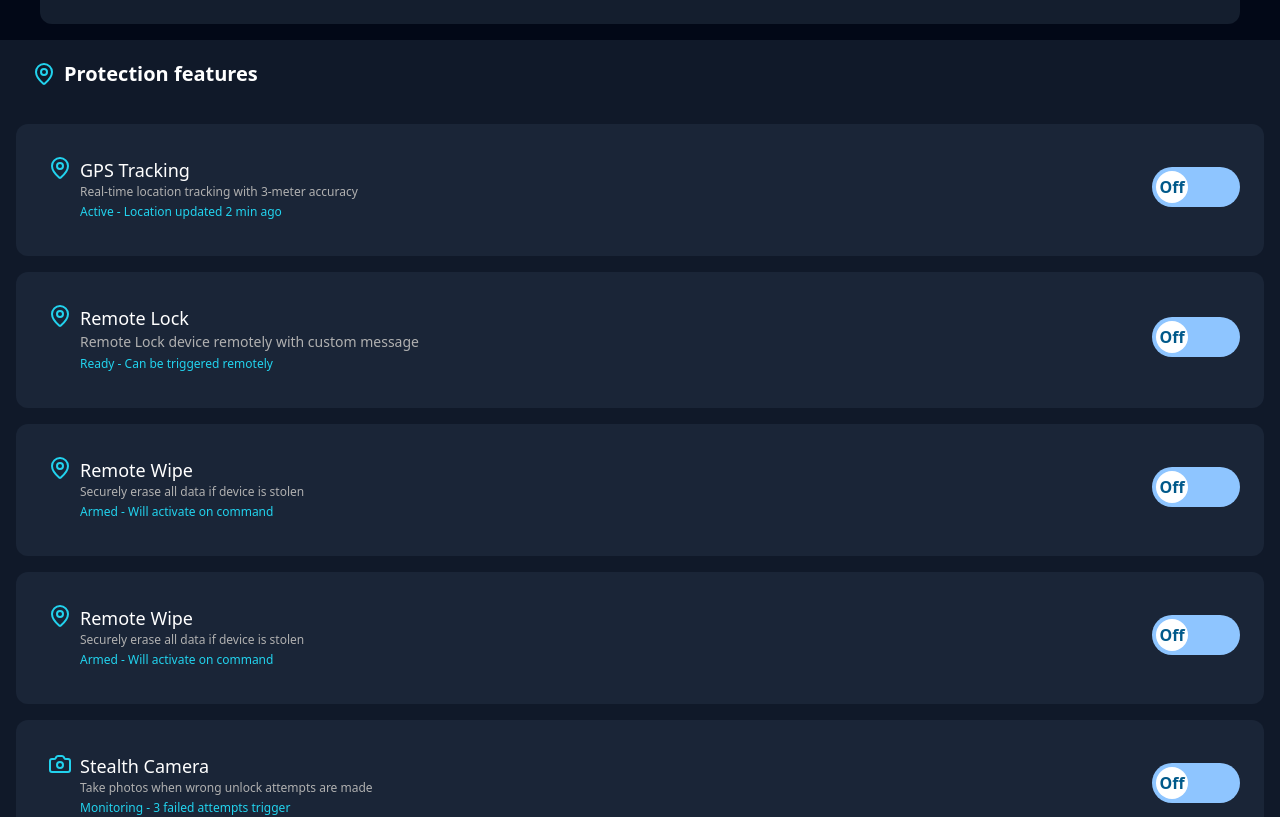
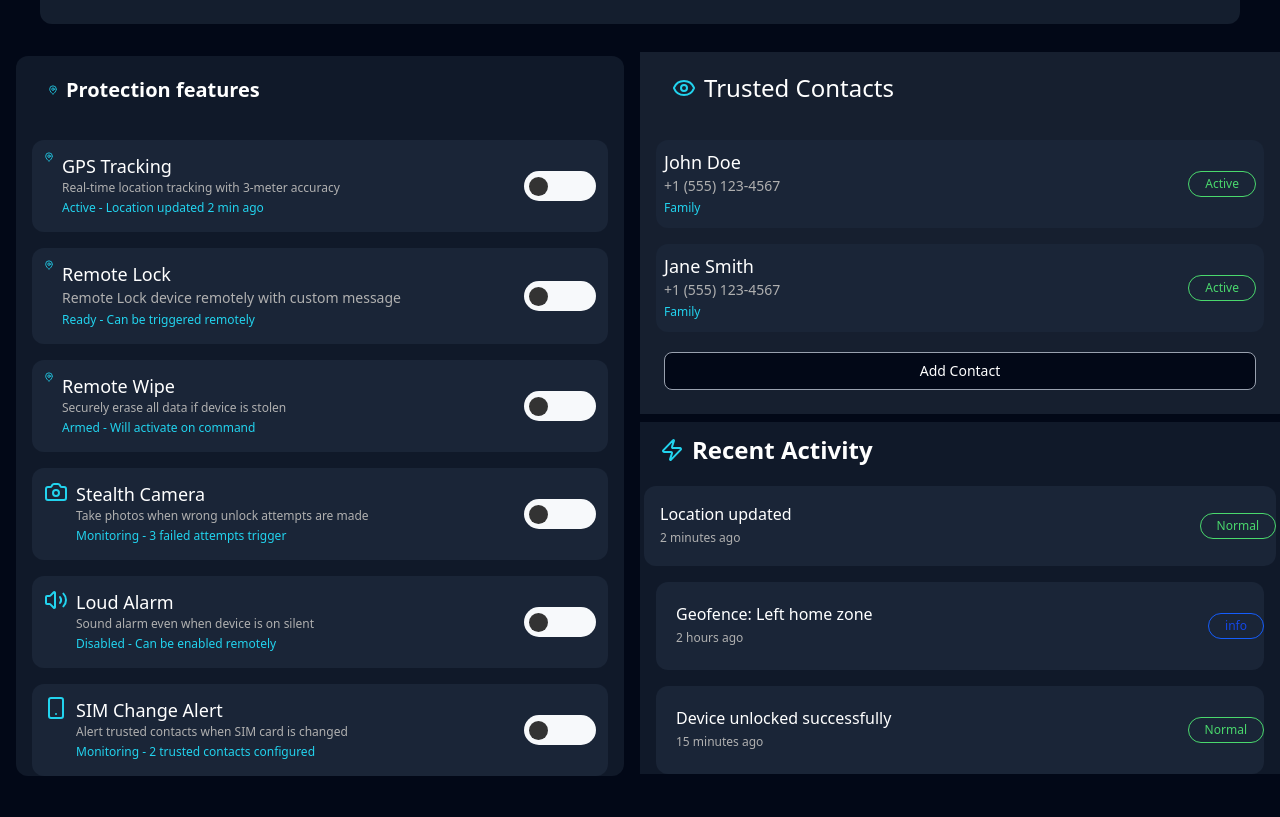
Before and after one commit to faris-dm/DashBoard-Ui, a React (Vite) app: page / in a window 1280 px wide. Shown: the part 348-1165 px from the top of the page. Built offline with nearby package versions, Linux system fonts and the light colour scheme.

Commit message:
added some responsivness

```diff
--- a/src/componts/AntiThef.jsx
+++ b/src/componts/AntiThef.jsx
@@ -7,7 +7,9 @@ import BigLocation from "./svg5/BigLocation.svg";
 import Phone from "./svg5/phone.svg";
 import camera from "./svg5/camera.svg";
 import sound from "./svg5/sound.svg";
-
+import trush from "./svg5/trush.svg";
+import eye from "./svg5/eye.svg";
+import flash from "./svg5/flash.svg";
 import Protection from "./svg5/protection.svg";
 import { motion } from "framer-motion";
 import Switch from "./switch";
@@ -37,8 +39,8 @@ function AntiThef() {
               <p className="text-sm"> Locate Device</p>
             </button>
             <button
-              className="flex items-center gap-2
-            border border-gray-400 rounded-lg p-4 bg-[#731C1E] "
+              className="flex items-center gap-1
+            border border-gray-400 rounded-lg p-2  bg-[#731C1E] "
             >
               <img src={Alert} alt="" />
               <p className="text-sm ">Emergency Lock</p>
@@ -83,13 +85,17 @@ function AntiThef() {
         </div>
       </div>
 
-      <div className="my-4 bg-[#101929]">
+      <div className="grid lg:grid-cols-2 md:grid-cols-1 sm:grid-1 mb-2">
+        <div>
+          <div className="m-4 rounded-xl bg-[#101929]">
             <div className="flex items-center m-3 p-5  ">
               <img className="" src={small} alt="" />
               <h2 className="text-xl font-bold px-2">Protection features</h2>
             </div>
-        <div className="flex items-center justify-between p-3 bg-[#1A2537] m-4 rounded-xl">
-          <div className=" items-center  p-2 rounded-xl m-3">
+
+            {/*  frist compoents */}
+            <div className="flex items-center justify-between m-4 p-3 bg-[#1A2537]  rounded-xl">
+              <div className=" items-center   rounded-xl ">
                 <div className=" flex items-start gap-2">
                   <img src={small} alt="" />
                   <div>
@@ -109,9 +115,11 @@ function AntiThef() {
               </div>
             </div>
 
+            {/* end of frist compoents */}
+
             {/*  the second section  */}
-        <div className="flex items-center justify-between p-3 bg-[#1A2537] m-4 rounded-xl">
-          <div className=" items-center  p-2 rounded-xl m-3">
+            <div className="flex items-center m-4 p-3 justify-between  bg-[#1A2537]  rounded-xl">
+              <div className=" items-center  rounded-xl ">
                 <div className=" flex items-start gap-2">
                   <img src={small} alt="" />
                   <div>
@@ -133,33 +141,9 @@ function AntiThef() {
 
             {/* end here */}
 
-        {/*  third compoents */}
-        <div className="flex items-center justify-between p-3 bg-[#1A2537] m-4 rounded-xl">
-          <div className=" items-center  p-2 rounded-xl m-3">
-            <div className=" flex items-start gap-2">
-              <img src={small} alt="" />
-              <div>
-                <h3 className=" text-lg font-medium">Remote Wipe</h3>
-                <p className="text-[#b0b0b0] text-xs">
-                  Securely erase all data if device is stolen
-                </p>
-                <p className="text-[#22d3ee] text-xs py-1">
-                  Armed - Will activate on command
-                </p>
-              </div>
-            </div>
-          </div>
-          <div>
-            {" "}
-            <Switch />{" "}
-          </div>
-        </div>
-
-        {/*  thired componts end here */}
-
             {/*  fourth componts  */}
-        <div className="flex items-center justify-between p-3 bg-[#1A2537] m-4 rounded-xl">
-          <div className=" items-center  p-2 rounded-xl m-3">
+            <div className="flex items-center justify-between m-4 p-3  bg-[#1A2537]  rounded-xl">
+              <div className=" items-center  rounded-xl ">
                 <div className=" flex items-start gap-2">
                   <img src={small} alt="" />
                   <div>
@@ -183,8 +167,8 @@ function AntiThef() {
 
             {/*  fifth compoents  */}
 
-        <div className="flex items-center justify-between p-3 bg-[#1A2537] m-4 rounded-xl">
-          <div className=" items-center  p-2 rounded-xl m-3">
+            <div className="flex items-center justify-between m-4 p-3  bg-[#1A2537]  rounded-xl">
+              <div className=" items-center  rounded-xl ">
                 <div className=" flex items-start gap-2">
                   <img src={camera} alt="" />
                   <div>
@@ -207,8 +191,8 @@ function AntiThef() {
 
             {/*  six componts  */}
 
-        <div className="flex items-center justify-between p-3 bg-[#1A2537] m-4 rounded-xl">
-          <div className=" items-center  p-2 rounded-xl m-3">
+            <div className="flex items-center justify-between bg-[#1A2537] m-4 p-3 rounded-xl">
+              <div className=" items-center  rounded-xl">
                 <div className=" flex items-start gap-2">
                   <img src={sound} alt="" />
                   <div>
@@ -232,8 +216,8 @@ function AntiThef() {
 
             {/* final Componets */}
 
-        <div className="flex items-center justify-between p-3 bg-[#1A2537] m-4 rounded-xl">
-          <div className=" items-center  p-2 rounded-xl m-3">
+            <div className="flex items-center justify-between  bg-[#1A2537] m-4 p-3 rounded-xl">
+              <div className=" items-center  rounded-xl ">
                 <div className=" flex items-start gap-2">
                   <img src={Phone} alt="" />
                   <div>
@@ -255,6 +239,164 @@ function AntiThef() {
 
             {/*  end of sixth compoents */}
           </div>
+          {/* finish the frist mthod */}
+        </div>
+
+        <div>
+          <div className=" TRusted bg-[#161F2F]">
+            <div className="flex items-center m-3 p-5  ">
+              <img className="" src={eye} alt="" />
+              <h2 className="text-2xl font-normal px-2">Trusted Contacts</h2>
+            </div>
+
+            {/*  frist compoents */}
+            <div className="flex items-center justify-between m-4 p-2 bg-[#1A2537]  rounded-xl">
+              <div className=" items-center  rounded-xl ">
+                <div className=" flex items-start gap-2">
+                  <div>
+                    <h3 className=" text-lg font-medium">John Doe</h3>
+                    <p className="text-[#b0b0b0] text-sm">+1 (555) 123-4567</p>
+                    <p className="text-[#22d3ee] text-xs py-1">Family</p>
+                  </div>
+                </div>
+              </div>
+              <div>
+                {/* hhhhhhhh */}
+                <div className="flex items-center gap-2  border-1   border-solid border-[#4AD86D]  rounded-2xl text-sm  text-[#4AD86D]  px-4 py-0 my-1 text-xs ">
+                  <p className=" text-sm  text-[#4AD86D]    my-1 text-xs inline-block">
+                    Active
+                  </p>
+                </div>
+                {/* kkkk */}
+              </div>
+            </div>
+
+            <div className="flex items-center justify-between m-4 p-2 bg-[#1A2537]  rounded-xl">
+              <div className=" items-center  rounded-xl ">
+                <div className=" flex items-start gap-2">
+                  <div>
+                    <h3 className=" text-lg font-medium">Jane Smith</h3>
+                    <p className="text-[#b0b0b0] text-sm">+1 (555) 123-4567</p>
+                    <p className="text-[#22d3ee] text-xs py-1">Family</p>
+                  </div>
+                </div>
+              </div>
+              <div>
+                <div className="flex items-center gap-2  border-1   border-solid border-[#4AD86D]  rounded-2xl text-sm  text-[#4AD86D]  px-4 py-0 my-1 text-xs ">
+                  <p className=" text-sm  text-[#4AD86D]    my-1 text-xs inline-block">
+                    Active
+                  </p>
+                </div>
+              </div>
+            </div>
+
+            <div className="mx-5 p-1">
+              <button
+                className="w-full
+             mb-5  active:scale-98
+            border border-gray-400 rounded-lg  bg-[#020817] hover:opacity-40 hover:duration-300 ease-in-out"
+              >
+                <p className="text-sm p-2"> Add Contact</p>
+              </button>
+            </div>
+          </div>
+          {/* start on the first componts */}
+
+          {/*  gap between them */}
+
+          <div>
+            <div className=" TRusted bg-[#101929]">
+              <div className="flex items-center m-2 p-3  ">
+                <img className="" src={flash} alt="" />
+                <h2 className="text-2xl font-bold px-2">Recent Activity</h2>
+              </div>
+
+              {/*  frist compoents */}
+              <div className="flex items-center justify-between  bg-[#1A2537] m-1 rounded-xl">
+                <div className=" items-center  p-1 rounded-xl m-3">
+                  <div className=" flex items-start gap-2 ">
+                    <div>
+                      <h3 className=" text-normal font-small ">
+                        Location updated
+                      </h3>
+
+                      <p className="text-[#b0b0b0] text-xs py-1">
+                        2 minutes ago
+                      </p>
+                    </div>
+                  </div>
+                </div>
+                <div>
+                  {/* hhhhhhhh */}
+                  <div className="flex items-center gap-2  border-1   border-solid border-[#4AD86D]  rounded-2xl text-sm  text-[#4AD86D]  px-4   text-xs ">
+                    <p className=" text-sm  text-[#4AD86D]    my-1 text-xs inline-block">
+                      Normal
+                    </p>
+                  </div>
+                  {/* kkkk */}
+                </div>
+              </div>
+              {/*  down */}
+              <div className="flex items-center justify-between  bg-[#1A2537] m-4 rounded-xl">
+                <div className=" items-center  p-2 rounded-xl m-3">
+                  <div className=" flex items-start gap-2 ">
+                    <div>
+                      <h3 className=" text-normal font-small ">
+                        Geofence: Left home zone
+                      </h3>
+
+                      <p className="text-[#b0b0b0] text-xs py-1">2 hours ago</p>
+                    </div>
+                  </div>
+                </div>
+                <div>
+                  {/* hhhhhhhh */}
+                  <div className="flex items-center gap-2  border-1   border-solid border-blue-600  rounded-2xl text-sm  text-[#4AD86D]  px-4   text-xs ">
+                    <p className=" text-sm  text-blue-700    my-1 text-xs inline-block">
+                      info
+                    </p>
+                  </div>
+                  {/* kkkk */}
+
+                  {/*  finish */}
+                </div>
+              </div>
+
+              {/*  */}
+              <div className="flex items-center justify-between  bg-[#1A2537] m-4 mb-6 rounded-xl">
+                <div className=" items-center  p-2 rounded-xl m-3">
+                  <div className=" flex items-start gap-2  ">
+                    <div>
+                      <h3 className=" text-normal font-small ">
+                        Device unlocked successfully
+                      </h3>
+
+                      <p className="text-[#b0b0b0] text-xs py-1">
+                        15 minutes ago
+                      </p>
+                    </div>
+                  </div>
+                </div>
+                <div>
+                  {/* hhhhhhhh */}
+                  <div className="flex items-center gap-2  border-1   border-solid border-[#4AD86D]  rounded-2xl text-sm  text-[#4AD86D]  px-4   text-xs ">
+                    <p className=" text-sm  text-[#4AD86D]    my-1 text-xs inline-block">
+                      Normal
+                    </p>
+                  </div>
+                  {/* kkkk */}
+
+                  {/*  finish */}
+                </div>
+              </div>
+
+              {/* down */}
+            </div>
+          </div>
+
+          {/*  finsih of the final componts */}
+        </div>
+      </div>
     </>
   );
 }
--- a/src/componts/switch.jsx
+++ b/src/componts/switch.jsx
@@ -3,13 +3,10 @@ import React from "react";
 function Switch() {
   return (
     <>
-      <div className="componts pr-3">
-        {" "}
-        <label className="relative inline-flex items-center cursor-pointer">
-          <input className="sr-only peer" value="" type="checkbox" />
-          <div className="peer rounded-full outline-none duration-100 after:duration-500 w-22 h-10 bg-blue-300 peer-focus:outline-none peer-focus:ring-4  after:content-['Off'] after:absolute after:outline-none after:rounded-full after:h-8 after:w-8 after:bg-white after:top-1 after:left-1 after:flex after:justify-center after:items-center  after:text-sky-800 after:font-bold peer-checked:after:translate-x-12 peer-checked:after:content-['on'] peer-checked:after:border-white"></div>
-        </label>
-      </div>
+      <label className="relative inline-block w-[4.5em] h-[30px] max-[490px]:w-[38px] max-[490px]:h-[19px]">
+        <input type="checkbox" className="opacity-0 w-0 h-0 peer" />
+        <span className="absolute inset-0 bg-[#f7f9fb] rounded-full transition-all duration-100 before:content-[''] before:absolute before:h-[1.2em] before:w-[1.2em] before:rounded-full before:left-[0.3em] before:bottom-[0.3em] before:bg-[#333] before:transition-all peer-checked:bg-[#22d3ee] peer-checked:before:translate-x-[2.5em] max-[490px]:before:h-[0.7em] max-[490px]:before:w-[0.7em] max-[490px]:before:left-[0.2em] max-[490px]:before:bottom-[0.2em] max-[490px]:peer-checked:before:translate-x-[1.2em]" />
+      </label>
     </>
   );
 }
```
Also changed, not shown: src/componts/svg5/Alert.svg, src/componts/svg5/smallLocation.svg. Lines whose indentation alone changed are shown as unchanged.
